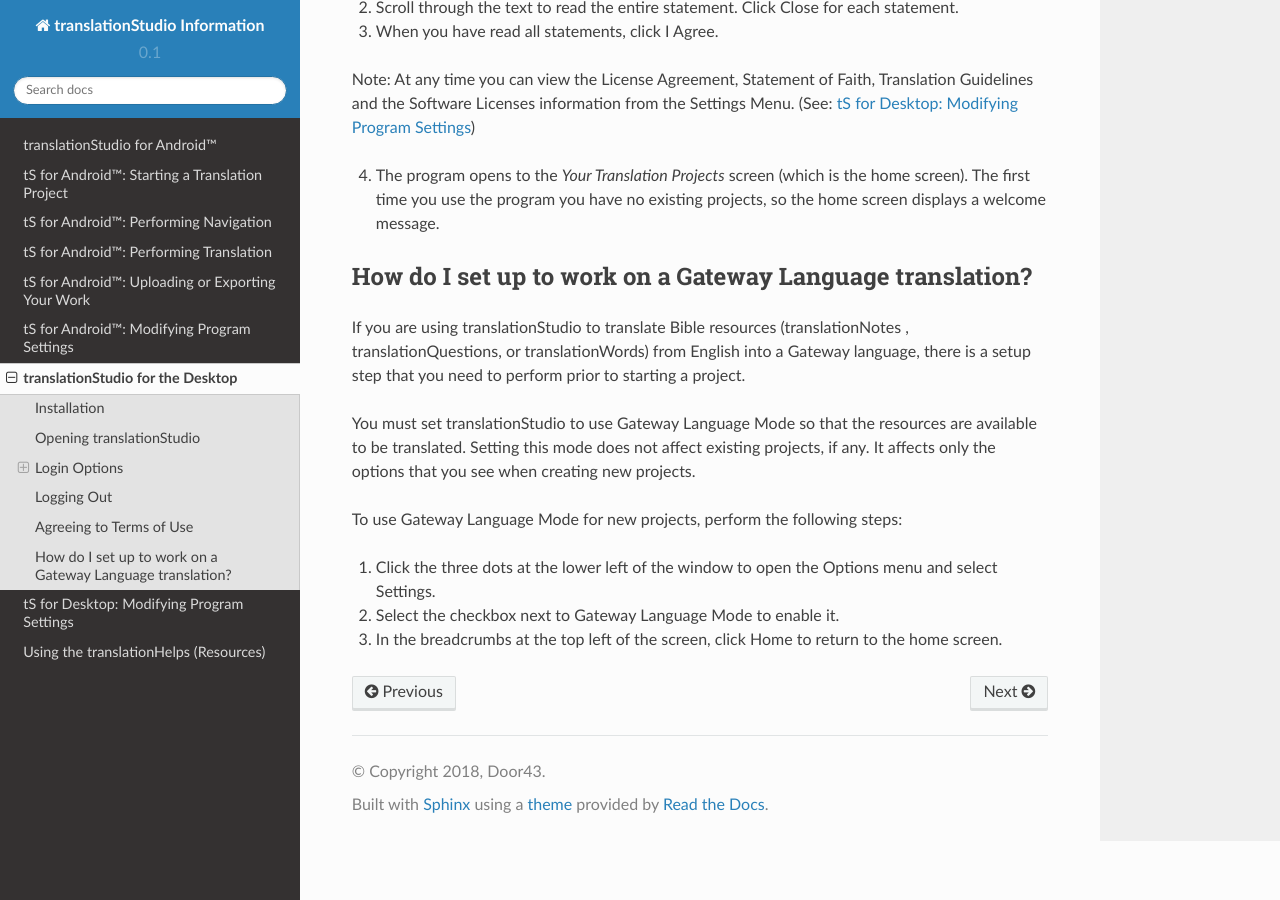
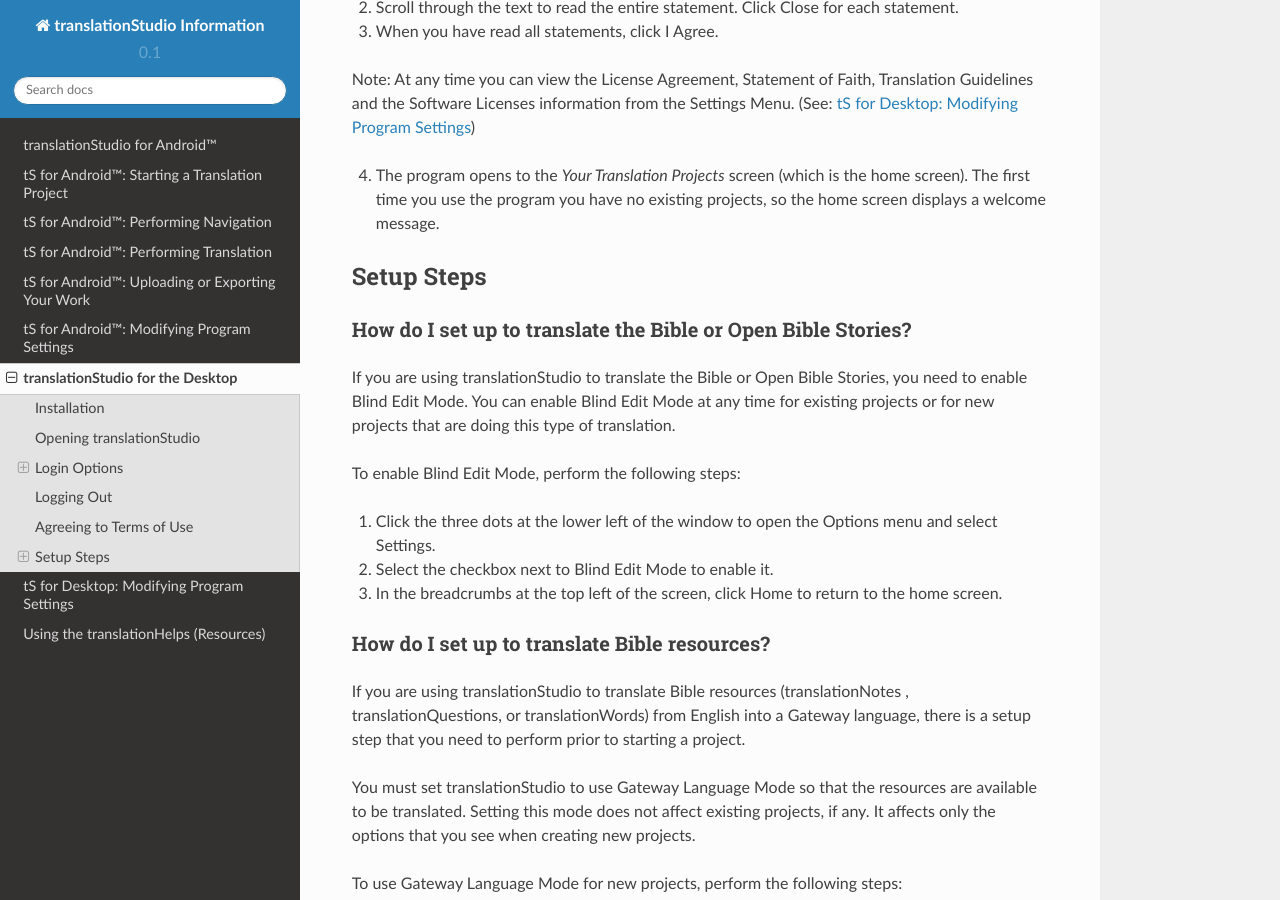
Before and after one commit to unfoldingWord-dev/translationStudio-Info, a Sphinx documentation site: the page built from docs/desktop.rst, in a window 1280 px wide and 900 px high, scrolled down 3400 px. Built offline with Sphinx 7.4.7 and the Read the Docs theme 2.0.0, drawn with Linux system fonts in a browser that asks for light colours; pages that are not in the unit, such as notebooks, are missing from menus.

Commit message:
Update desktop.rst

```diff
--- a/docs/desktop.rst
+++ b/docs/desktop.rst
@@ -152,8 +152,24 @@ Note: At any time you can view the License Agreement, Statement of Faith, Transl
 
 4.	The program opens to the *Your Translation Projects* screen (which is the home screen). The first time you use the program you have no existing projects, so the home screen displays a welcome message.
 
-How do I set up to work on a Gateway Language translation?
-----------------------------------------------------------
+Setup Steps
+-----------
+
+How do I set up to translate the Bible or Open Bible Stories?
+^^^^^^^^^^^^^^^^^^^^^^^^^^^^^^^^^^^^^^^^^^^^^^^^^^^^^^^^^^^^^^
+
+If you are using translationStudio to translate the Bible or Open Bible Stories, you need to enable Blind Edit Mode. You can enable Blind Edit Mode at any time for existing projects or for new projects that are doing this type of translation.
+
+To enable Blind Edit Mode, perform the following steps:
+
+1.	Click the three dots at the lower left of the window to open the Options menu and select Settings.
+
+2.	Select the checkbox next to Blind Edit Mode to enable it.
+
+3.	In the breadcrumbs at the top left of the screen, click Home to return to the home screen.
+
+How do I set up to translate Bible resources?
+^^^^^^^^^^^^^^^^^^^^^^^^^^^^^^^^^^^^^^^^^^^^^
 
 If you are using translationStudio to translate Bible resources (translationNotes , translationQuestions, or translationWords) from English into a Gateway language, there is a setup step that you need to perform prior to starting a project.
 
```
